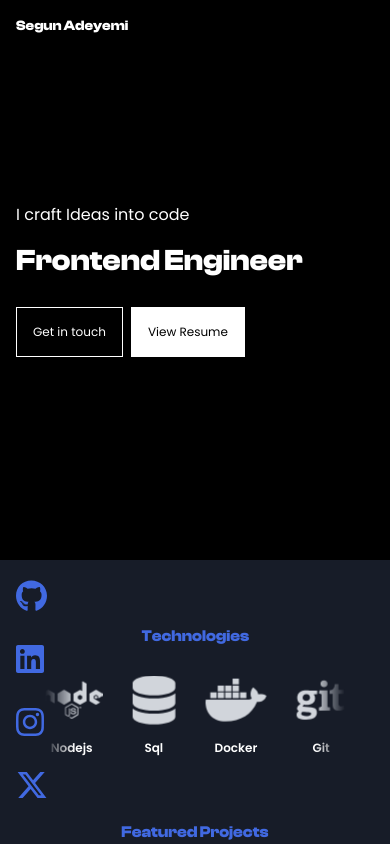
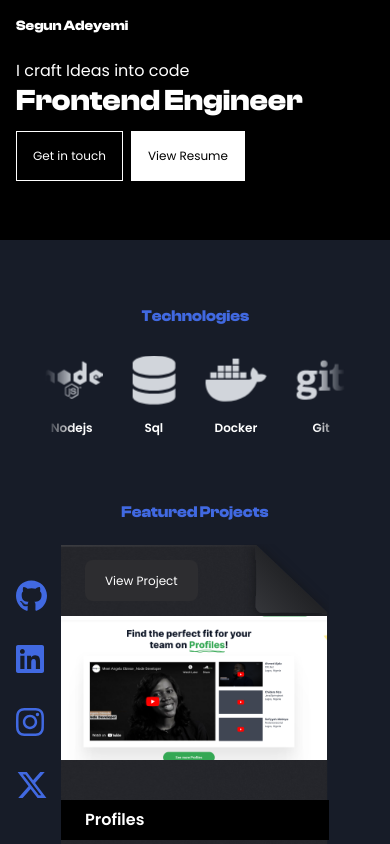
Before and after one commit to Zion98/portfolio-site-v1, a Next.js app: page / in a window 390 px wide. Shown: the top 844 px of the page. Built offline with nearby package versions, Linux system fonts and the light colour scheme.

Commit message:
added new changes

```diff
--- a/src/pages/Hero.tsx
+++ b/src/pages/Hero.tsx
@@ -74,7 +74,7 @@ const Hero = () => {
         <div className="right__side bg-[#000] h-full w-full"></div>
       </header> */}
 
-      <main className="h-[35rem] flex flex-col lg:flex-row">
+      <main className="h-[15rem] md:h-[20rem] lg:h-[35rem] flex flex-col lg:flex-row">
         <div className="px-main left__side bg-[#000] h-full w-full flex flex-col justify-center items-start relative">
           <header className="top-0 flex bg-[#000] absolute py-4">
             <div className="left__side h-full w-full ">
@@ -89,7 +89,7 @@ const Hero = () => {
           <p className="text-base lg:text-4xl text-white ">
             I craft Ideas into code
           </p>
-          <h2 className="my-4 font-clash text-3xl text-white font-[700]">
+          <h2 className="lg-my-2 lg:my-4 font-clash text-3xl text-white font-[700]">
             Frontend Engineer
           </h2>
 
```
